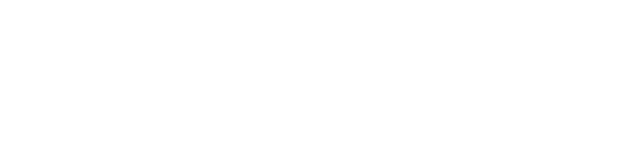
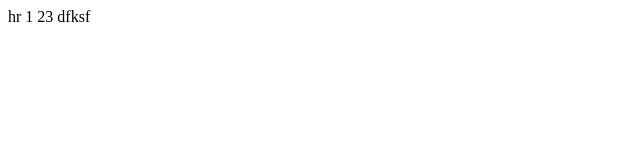
Before and after one commit to TKirtan/FRT, a plain HTML site: page index.html in a window 1280 px wide. Shown: the whole page, without its empty margins (0-640 px from the left). Drawn offline with Linux system fonts and the light colour scheme.

Commit message:
Update index.html

```diff
--- a/index.html
+++ b/index.html
@@ -5,6 +5,8 @@
     <title>Engineering Phulopsohy</title>
   </head>
   <body>
-
+    hr
+    1 23
+    dfksf
   </body>
 </html>
```
